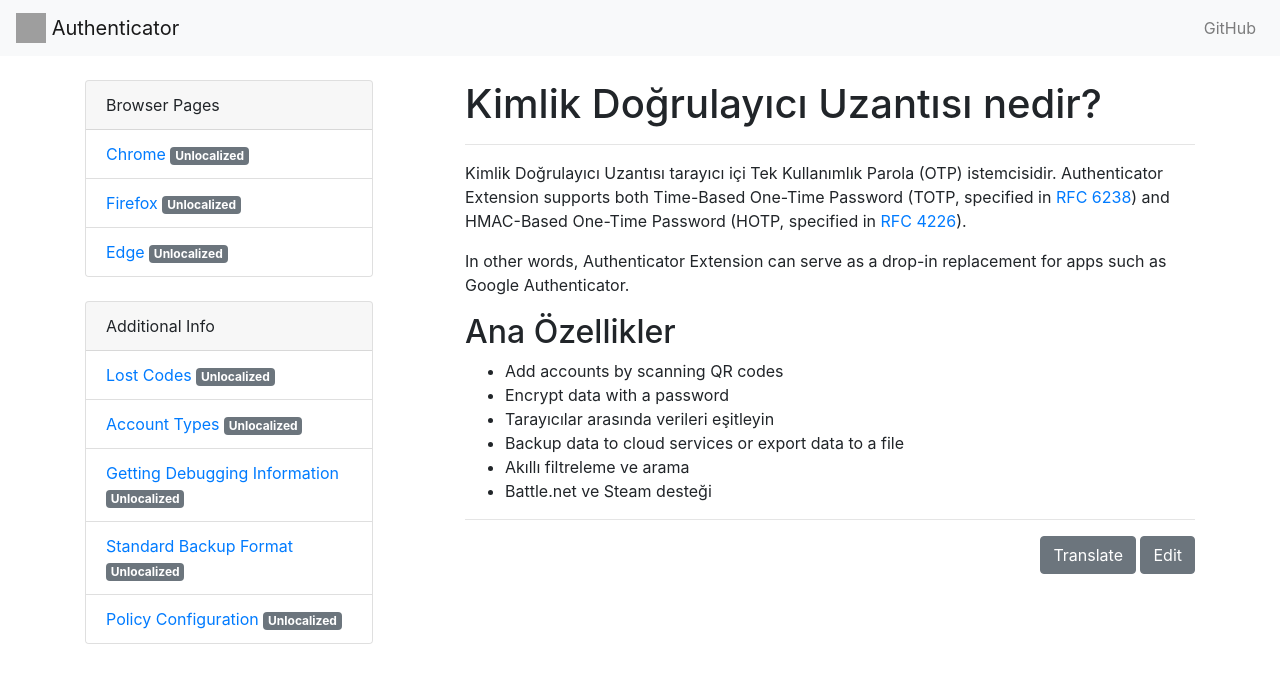
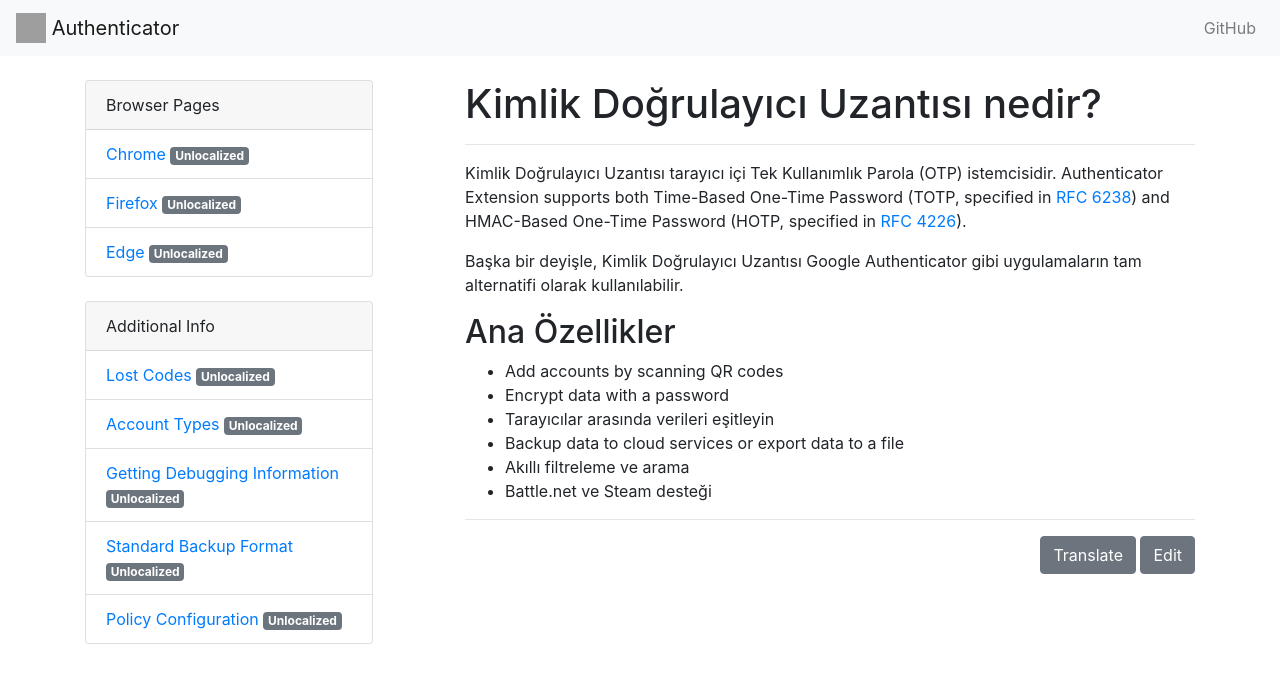
Before and after one commit to Authenticator-Extension/authenticator.cc, a Jekyll site: the page built from docs/tr/overview.md, in a window 1280 px wide. Shown: the top 683 px of the page. Built offline with Jekyll 4.4.1, drawn with Linux system fonts in a browser that asks for light colours; our own code applies the rules of GitHub Pages for plain Markdown files; grey boxes are pictures that could not be loaded.

Commit message:
New translations overview.md (Turkish)

```diff
--- a/docs/tr/overview.md
+++ b/docs/tr/overview.md
@@ -7,7 +7,7 @@ ver: 1
 
 Kimlik Doğrulayıcı Uzantısı tarayıcı içi Tek Kullanımlık Parola (OTP) istemcisidir. Authenticator Extension supports both Time-Based One-Time Password (TOTP, specified in [RFC 6238](https://tools.ietf.org/html/rfc6238)) and HMAC-Based One-Time Password (HOTP, specified in [RFC 4226](https://tools.ietf.org/html/rfc4226)).
 
-In other words, Authenticator Extension can serve as a drop-in replacement for apps such as Google Authenticator.
+Başka bir deyişle, Kimlik Doğrulayıcı Uzantısı Google Authenticator gibi uygulamaların tam alternatifi olarak kullanılabilir.
 
 ## Ana Özellikler
 
```
